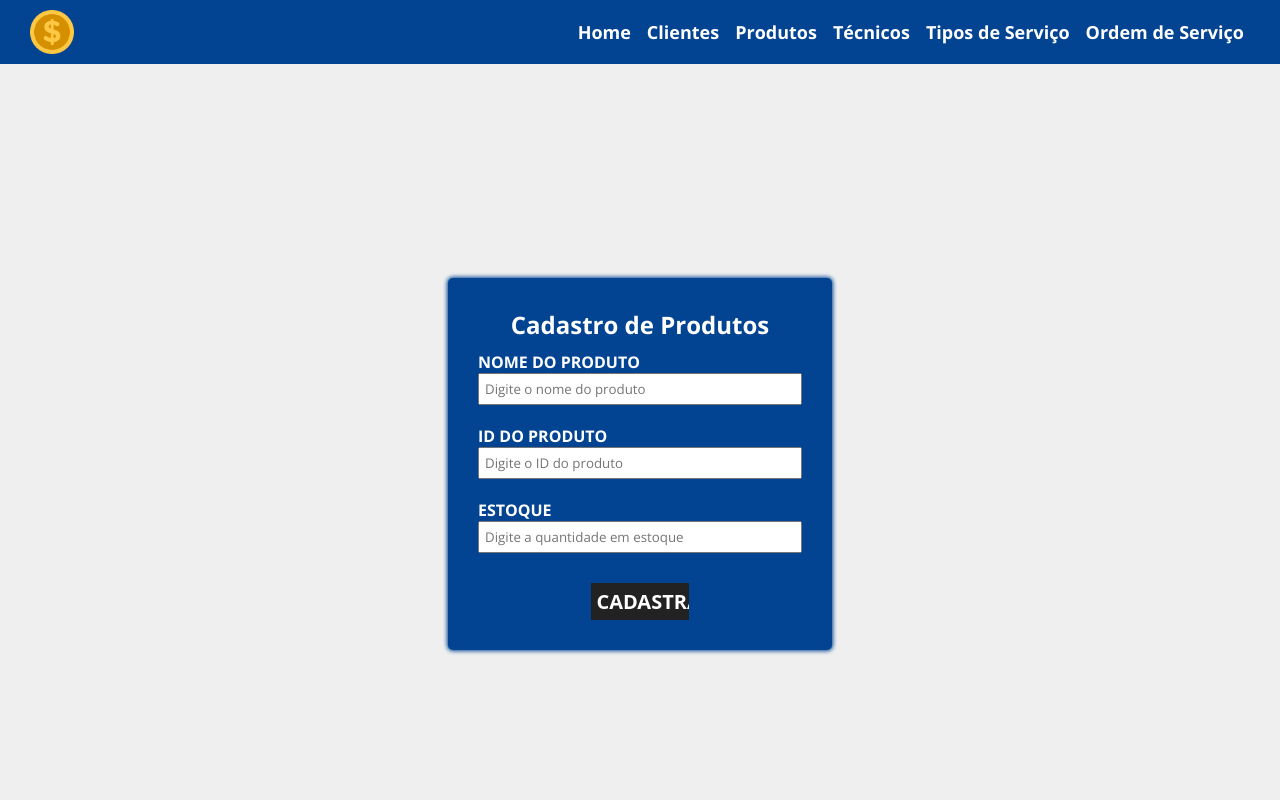
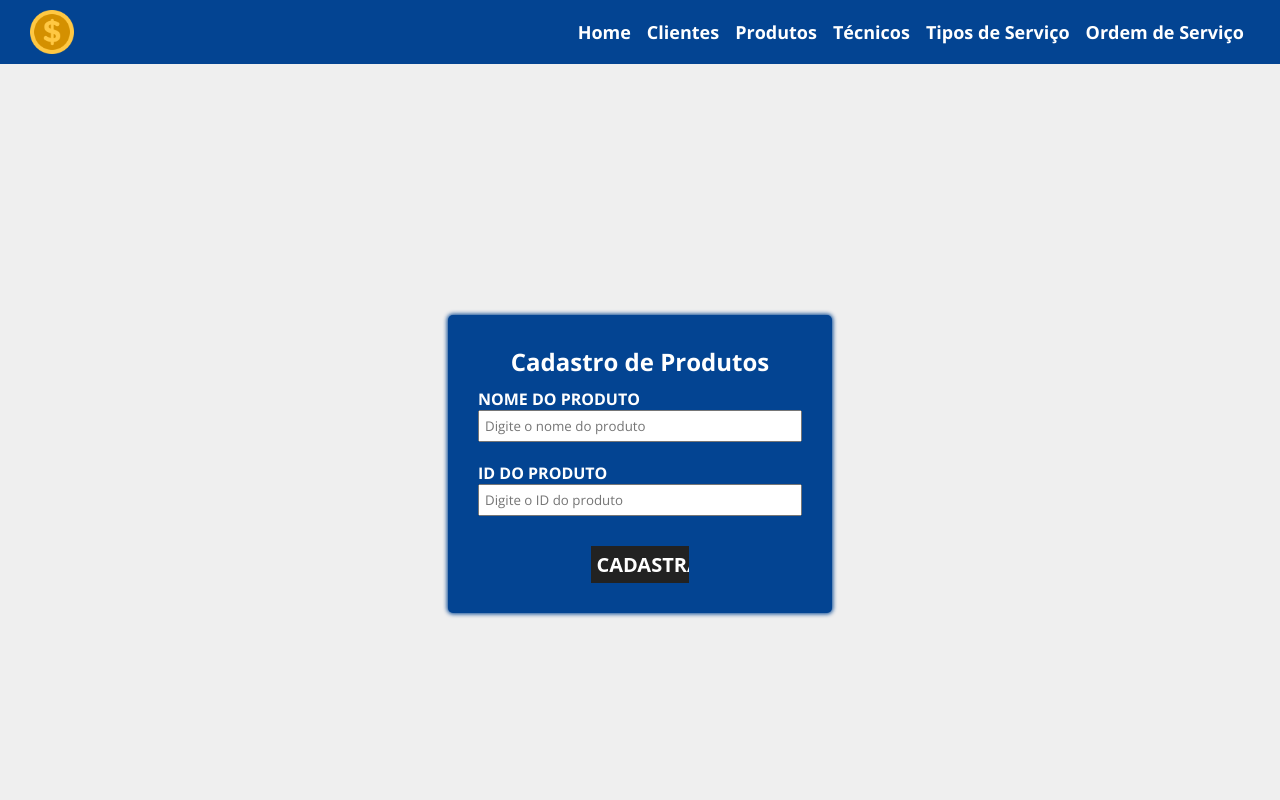
Before and after one commit to tharbuini/facul-twm-projeto-final, a React (Create React App) app: page /produtos in a window 1280 px wide. Shown: the top 800 px of the page. Built offline with nearby package versions, Linux system fonts and the light colour scheme.

Commit message:
atualizando projeto

```diff
--- a/src/components/cadastros/OrdemServico.js
+++ b/src/components/cadastros/OrdemServico.js
@@ -1,12 +1,13 @@
 import styles from '../css/Cadastro.module.css'
 import { useState } from 'react';
 
-function Produtos() {
+function OrdemServico() {
     return (
         <section className={styles.ajusteContainer}>
+            <h1>Como que faz essa parte?</h1>
 
         </section>
     )
 };
 
-export default Produtos;
+export default OrdemServico;
--- a/src/components/cadastros/Produtos.js
+++ b/src/components/cadastros/Produtos.js
@@ -33,7 +33,7 @@ function Produtos() {
                                 onChange={(event) => setProductId(event.target.value)} />
                         </div>
 
-                        <div>
+                        {/* <div>
                             <label htmlFor="product_supply">Estoque </label>
                             <input
                                 type="text"
@@ -41,7 +41,7 @@ function Produtos() {
                                 name="product_supply"
                                 placeholder="Digite a quantidade em estoque"
                                 onChange={(event) => setProductSupply(event.target.value)} />
-                        </div>
+                        </div> */}
                     </div>
 
                     <div className={styles.cadastroBotao}>
--- a/src/components/css/Cadastro.module.css
+++ b/src/components/css/Cadastro.module.css
@@ -15,6 +15,17 @@
     background-color: #034492;
     color: white;
     box-shadow: 0 0 4px 1px #034492;
+
+    animation: fade 0.8s ease-in;
+}
+
+@keyframes fade {
+    0% {
+        opacity: 0;
+    }
+    100% {
+        opacity: 100%;
+    }
 }
 
 .cadastroContainer h1 {
--- a/src/components/css/Home.module.css
+++ b/src/components/css/Home.module.css
@@ -6,6 +6,17 @@
     align-items: center;
     justify-content: center;
     min-height: 800px;
+
+    animation: fade 1.5s ease-in 0s;
+}
+
+@keyframes fade {
+    0% {
+        opacity: 0;
+    }
+    100% {
+        opacity: 100%;
+    }
 }
 
 .home_container h1 {
```
